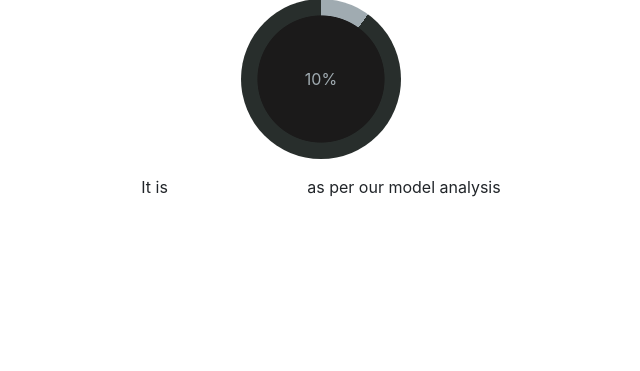
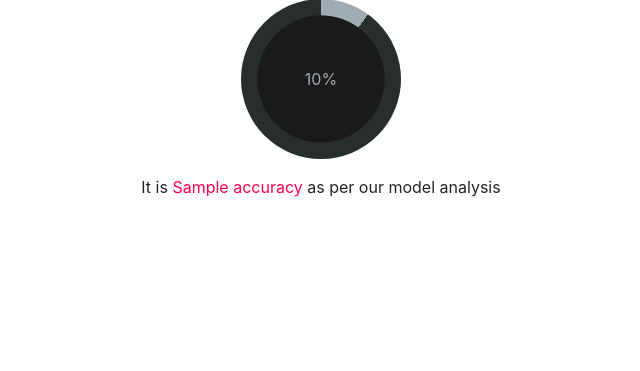
Before and after one commit to 9147/Xzibit, a Django app: template fakeNewsDetector/templates/data.html in a window 1280 px wide. Shown: the part 164-535 px from the top of the page, without its empty margins (319-959 px from the left). Run offline with Django 4.2, Linux system fonts and the light colour scheme; the template is opened without the code that fills it: most values are stand-ins (such as "Sample title", 1, 10 or a date in 2020); parts of the project's set-up code (start-up, migrations or seed data) failed here and were passed over; some libraries are stand-ins or nearby versions.

Commit message:
red true false indicator

```diff
--- a/fakeNewsDetector/templates/data.html
+++ b/fakeNewsDetector/templates/data.html
@@ -75,6 +75,7 @@
     text-align: center;
     margin: 1rem 0rem;
   }
+
   </style>
 
 {% endblock head %}
@@ -114,7 +115,7 @@
     <div class="progress-bar score">
         <progress id="score" min="0" max="100" value="45"></progress>
     </div>
-    <p >It is <span style="color: white">{{accuracy}}</span> as per our model analysis</p>
+    <p >It is <span style="color: #ff004f">{{accuracy}}</span> as per our model analysis</p>
 </div>
 
 
```
